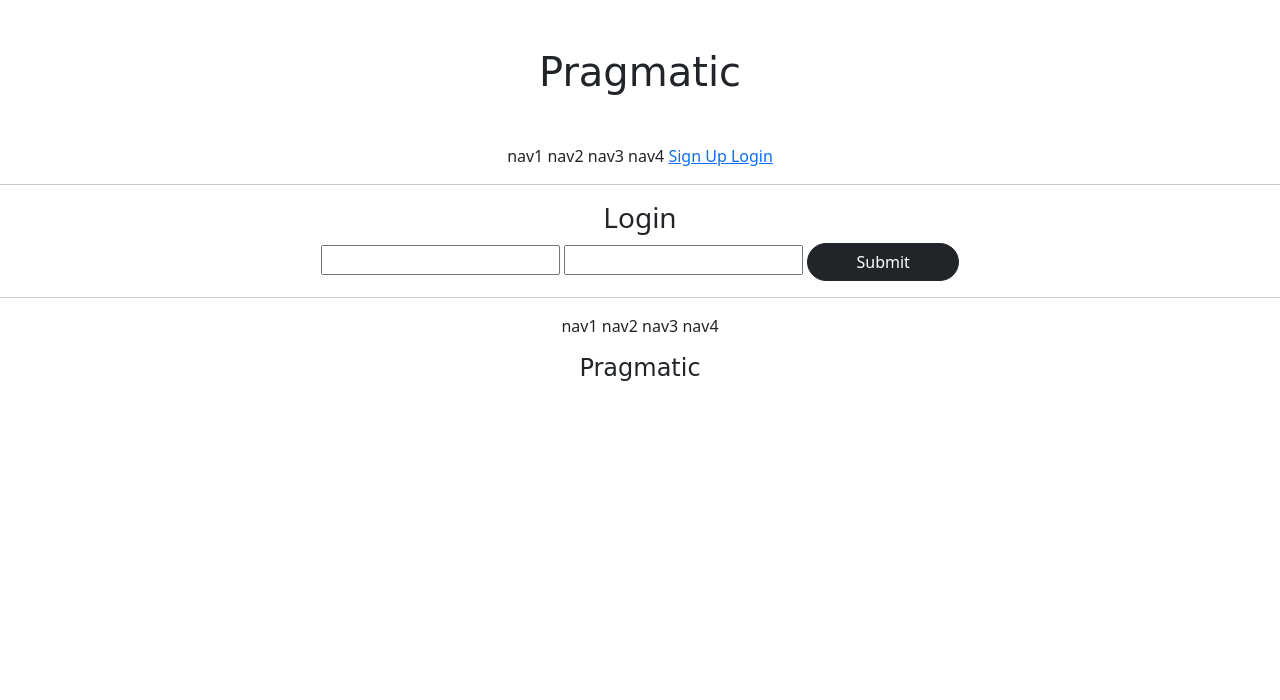
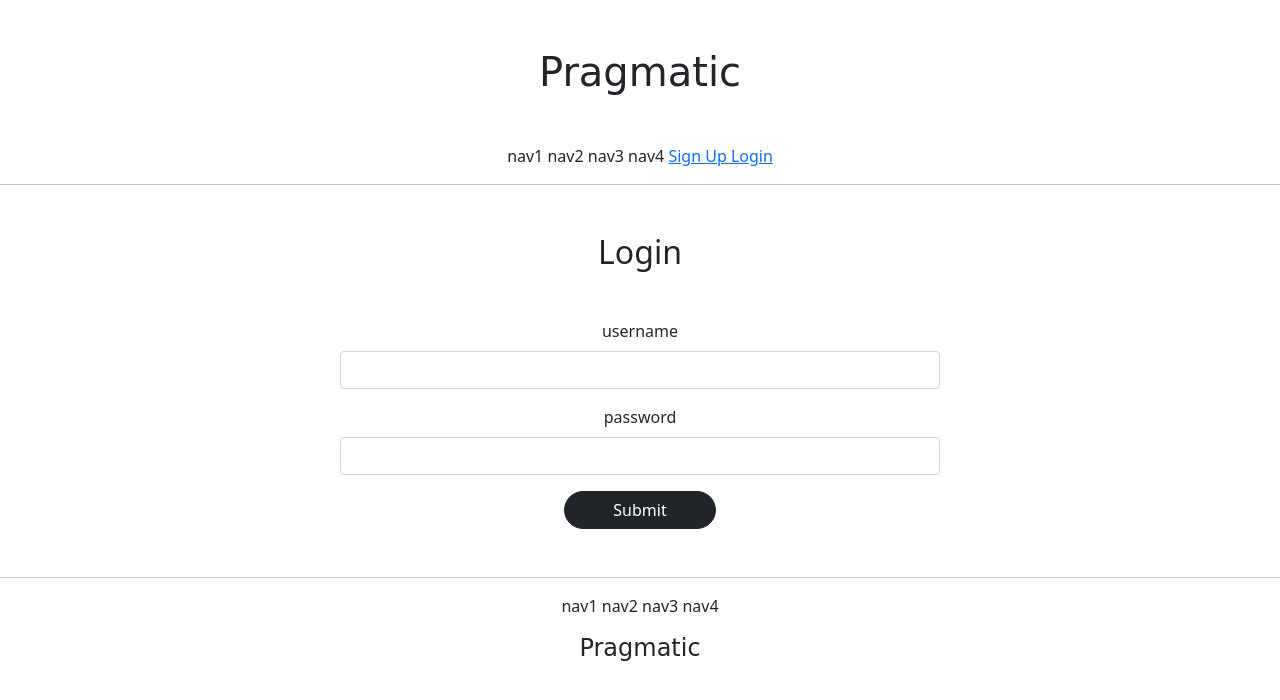
Before and after one commit to codeblue25/gis_drf_3, a Django app: page /accounts/login_template/ in a window 1280 px wide. Shown: the top 700 px of the page. Run offline with Django 4.2, Linux system fonts and the light colour scheme; parts of the project's set-up code (start-up, migrations or seed data) failed here and were passed over; some web fonts are replaced.

Commit message:
Update DRF create, login, update template with bootstrap5

```diff
--- a/accountapp/templates/accountapp/login.html
+++ b/accountapp/templates/accountapp/login.html
@@ -3,13 +3,21 @@
 
 {% block content %}
 
-<div>
-    <div><h3>Login</h3></div>
+<div class="my-5" style="max-width: 600px; margin: auto;">
+    <div class="my-5">
+        <h2>Login</h2>
+    </div>
     <div id="alert_box"></div>
     <!--   ID    -->
-    <input id="username" type="text" />
+    <div class="mb-3">
+        <label for="username" class="form-label">username</label>
+        <input id="username" type="text" class="form-control" />
+    </div>
     <!--   PASSWORD    -->
-    <input id="password" type="password" />
+    <div class="mb-3">
+        <label for="password" class="form-label">password</label>
+        <input id="password" type="password" class="form-control" />
+    </div>
 
     <input type="submit" class="btn btn-dark rounded-pill px-5" onclick="send_input()">
 
```
Also changed, not shown: accountapp/templates/accountapp/create.html (+12 -4 lines), accountapp/templates/accountapp/update.html (+10 -5 lines).
